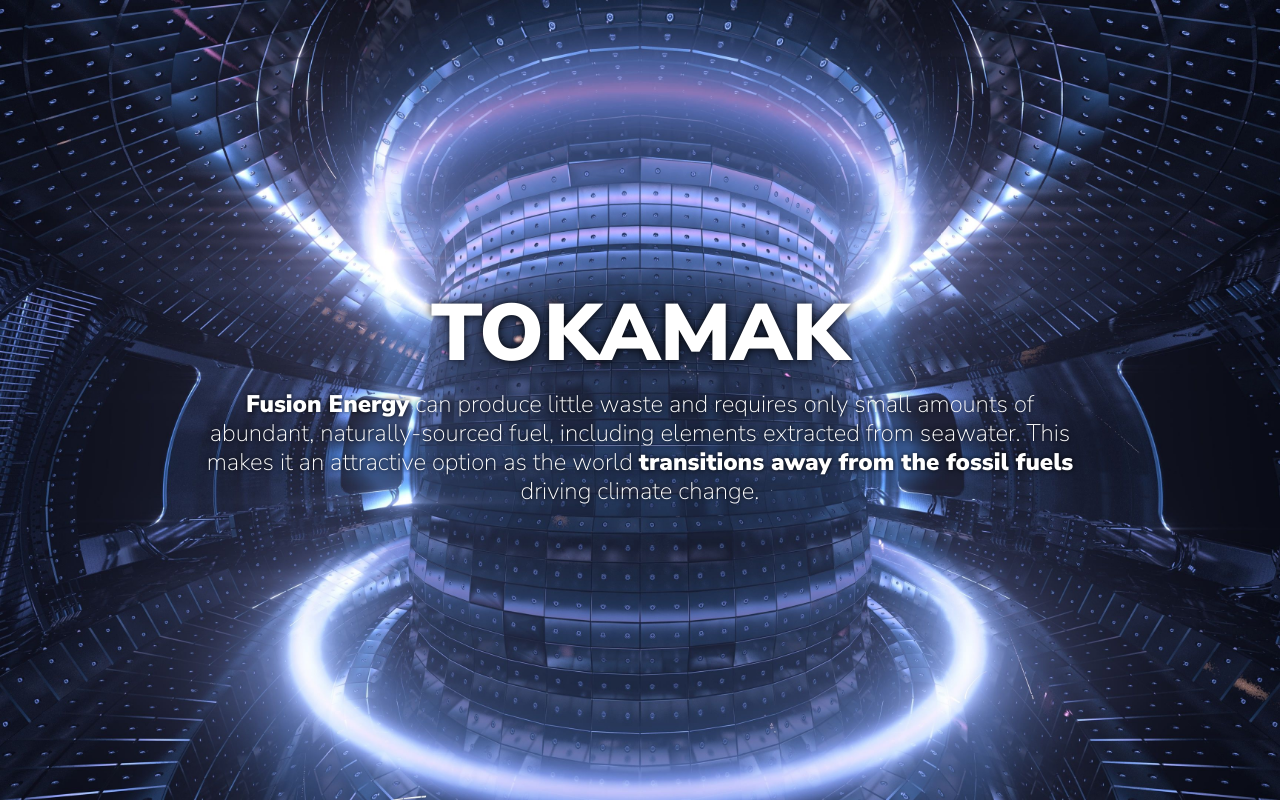
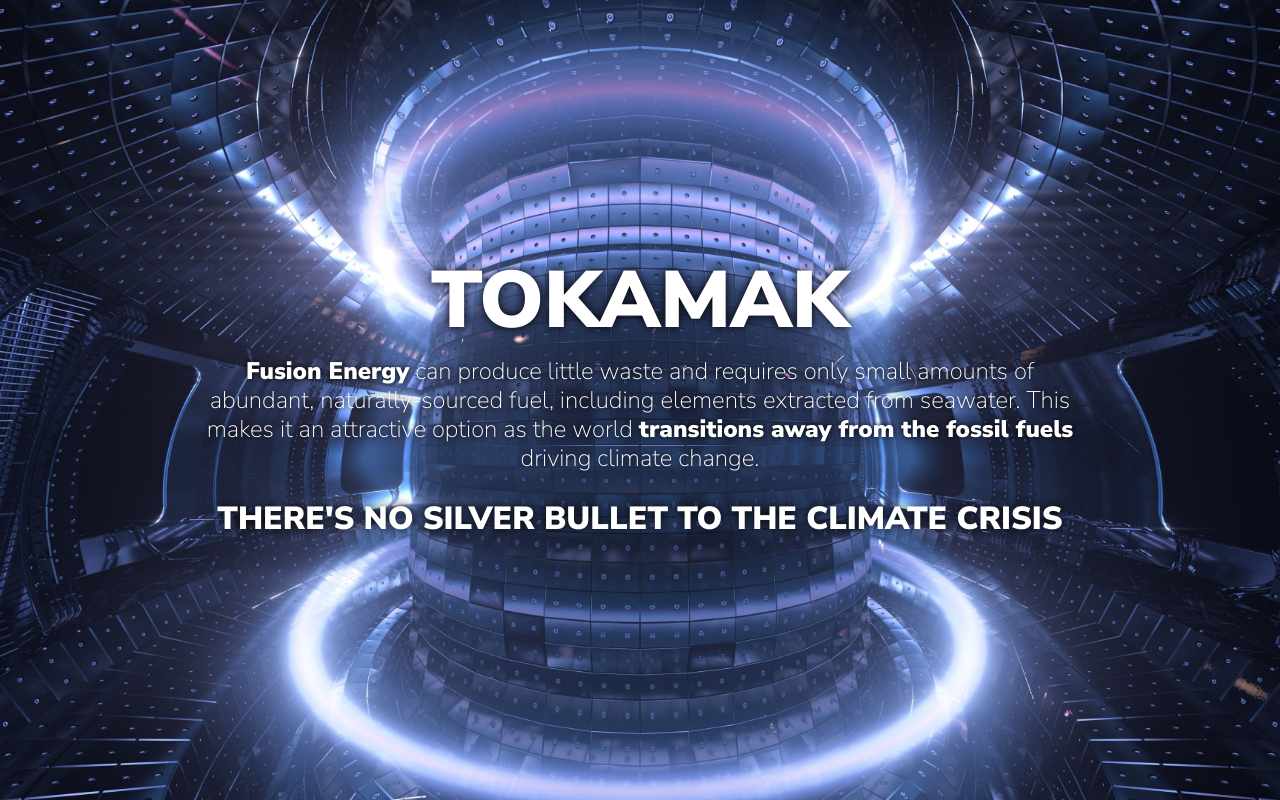
Before and after one commit to axelobscura/tokamac, a Next.js app: page / in a window 1280 px wide. Built offline with nearby package versions, Linux system fonts and the light colour scheme.

Commit message:
tag line

```diff
--- a/pages/index.tsx
+++ b/pages/index.tsx
@@ -6,6 +6,7 @@ function HomePage() {
       <div className="container-fluid home">
         <h1>TOKAMAK</h1>
         <h4><b>Fusion Energy</b> can produce little waste and requires only small amounts of abundant, naturally-sourced fuel, including elements extracted from seawater. This makes it an attractive option as the world <b>transitions away from the fossil fuels</b> driving climate change.</h4>
+        <h2>There's no silver bullet to the climate crisis</h2>
       </div>
     </Layout>
   )
--- a/styles/global.css
+++ b/styles/global.css
@@ -35,6 +35,14 @@ h1 {
   font-size: 5rem;
 }
 
+.container-fluid.home h2 {
+  color: #fff;
+  text-shadow: 0 0 10px #000;
+  text-transform: uppercase;
+  padding-top: 20px;
+  font-weight: bold;
+}
+
 .container-fluid.home h4 {
   color: #fff;
   text-shadow: 0 0 5px #000;
```
